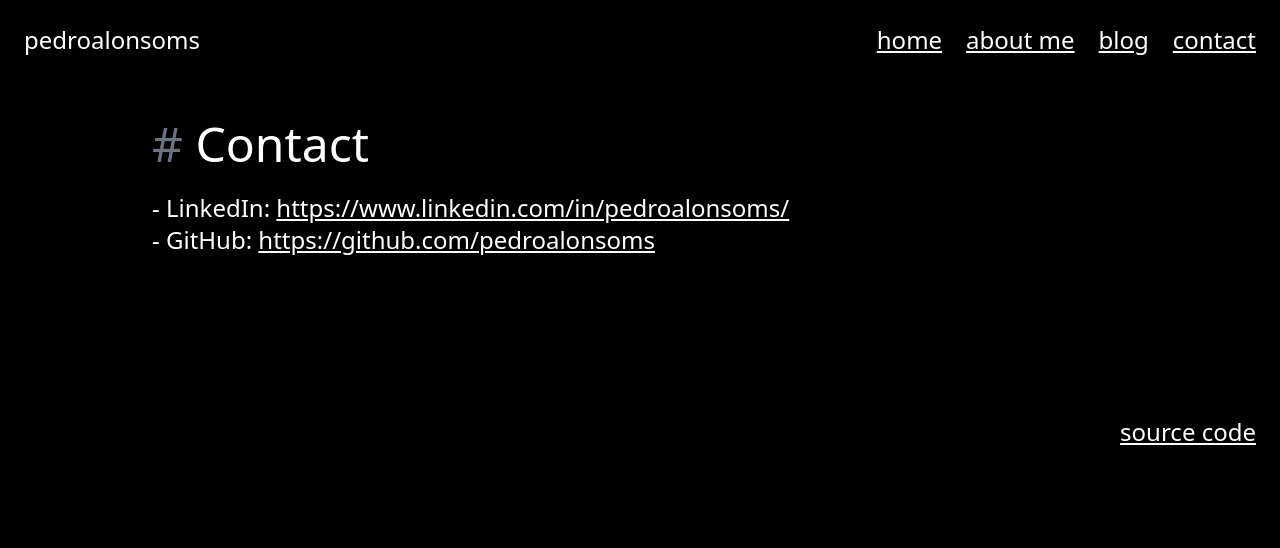
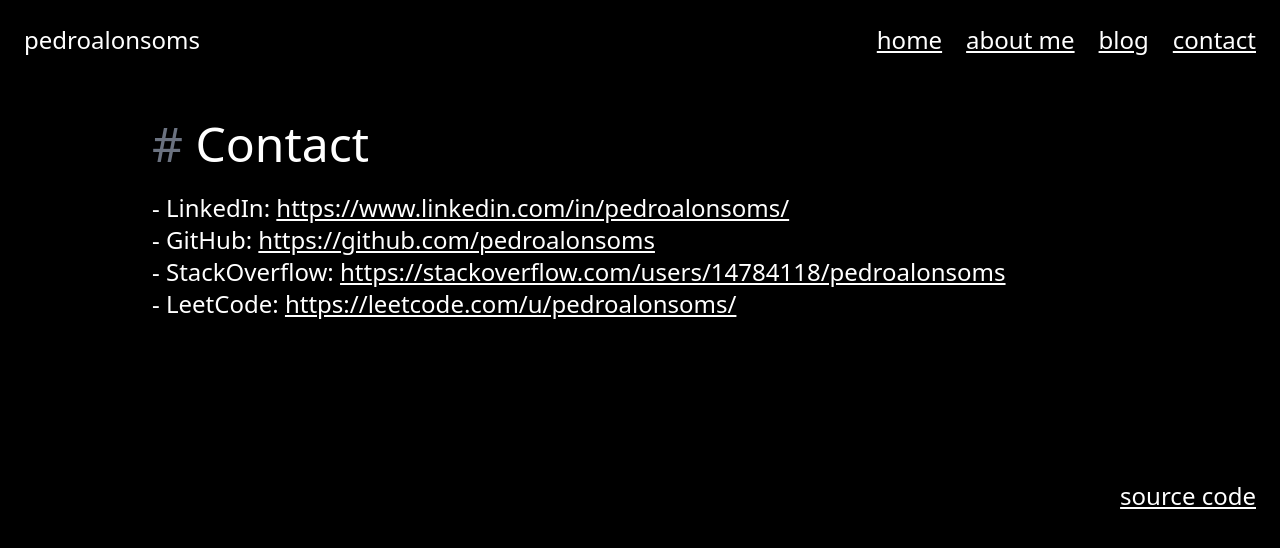
Before and after one commit to pedroalonsoms/pedroalonsoms, an Astro site: page /contact in a window 1280 px wide. Built offline with nearby package versions, Linux system fonts and the light colour scheme; Astro itself is replaced by a stand-in of ours; a web font is replaced by a local one.

Commit message:
add contact leetcode & stackoverflow

```diff
--- a/src/pages/contact/index.astro
+++ b/src/pages/contact/index.astro
@@ -13,7 +13,7 @@
         <li>
           <strong>- LinkedIn:</strong>
           <a
-            class="underline"
+            class="underline break-all"
             target="_blank"
             href="https://www.linkedin.com/in/pedroalonsoms/"
           >
@@ -23,13 +23,33 @@
         <li>
           <strong>- GitHub:</strong>
           <a
-            class="underline"
+            class="underline break-all"
             target="_blank"
             href="https://github.com/pedroalonsoms"
           >
             https://github.com/pedroalonsoms
           </a>
         </li>
+        <li>
+          <strong>- StackOverflow:</strong>
+          <a
+            class="underline break-all"
+            target="_blank"
+            href="https://stackoverflow.com/users/14784118/pedroalonsoms"
+          >
+            https://stackoverflow.com/users/14784118/pedroalonsoms
+          </a>
+        </li>
+        <li>
+          <strong>- LeetCode:</strong>
+          <a
+            class="underline break-all"
+            target="_blank"
+            href="https://leetcode.com/u/pedroalonsoms/"
+          >
+            https://leetcode.com/u/pedroalonsoms/
+          </a>
+        </li>
       </ul>
     </section>
   </main>
```
